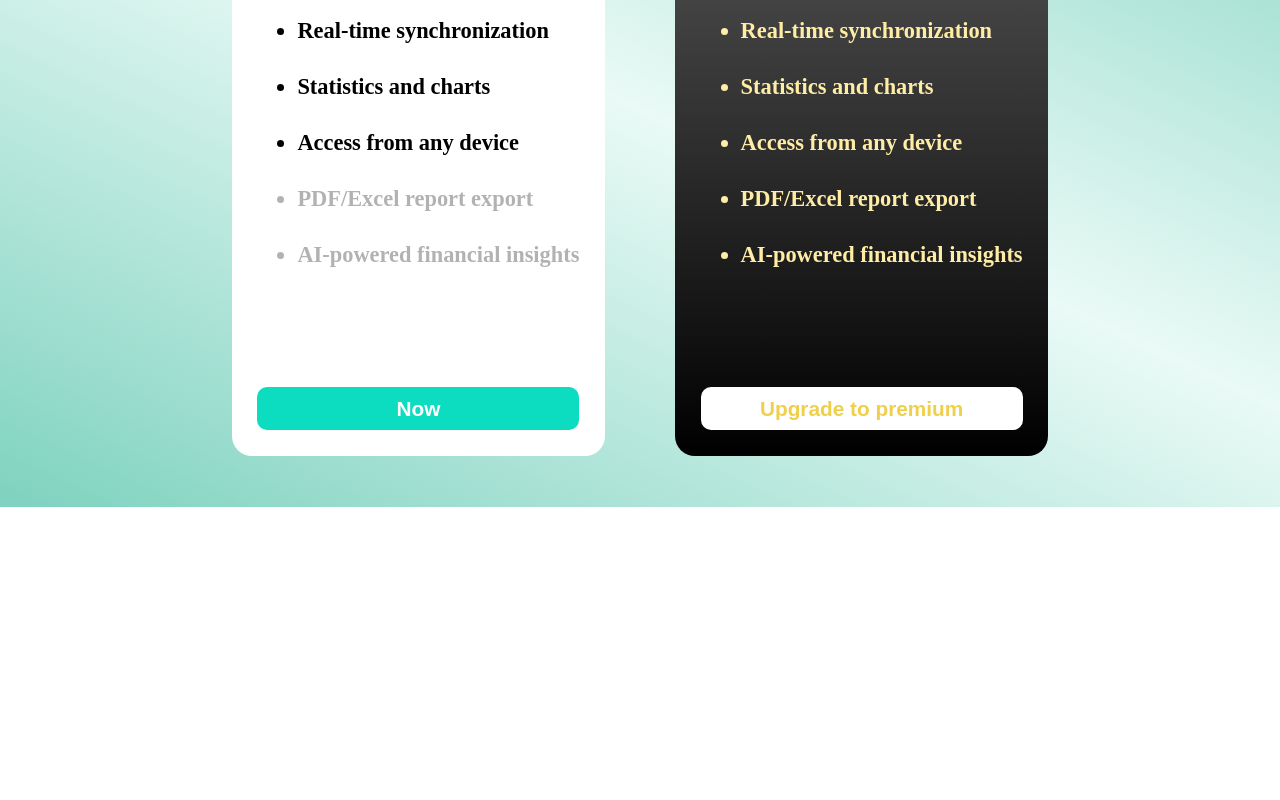
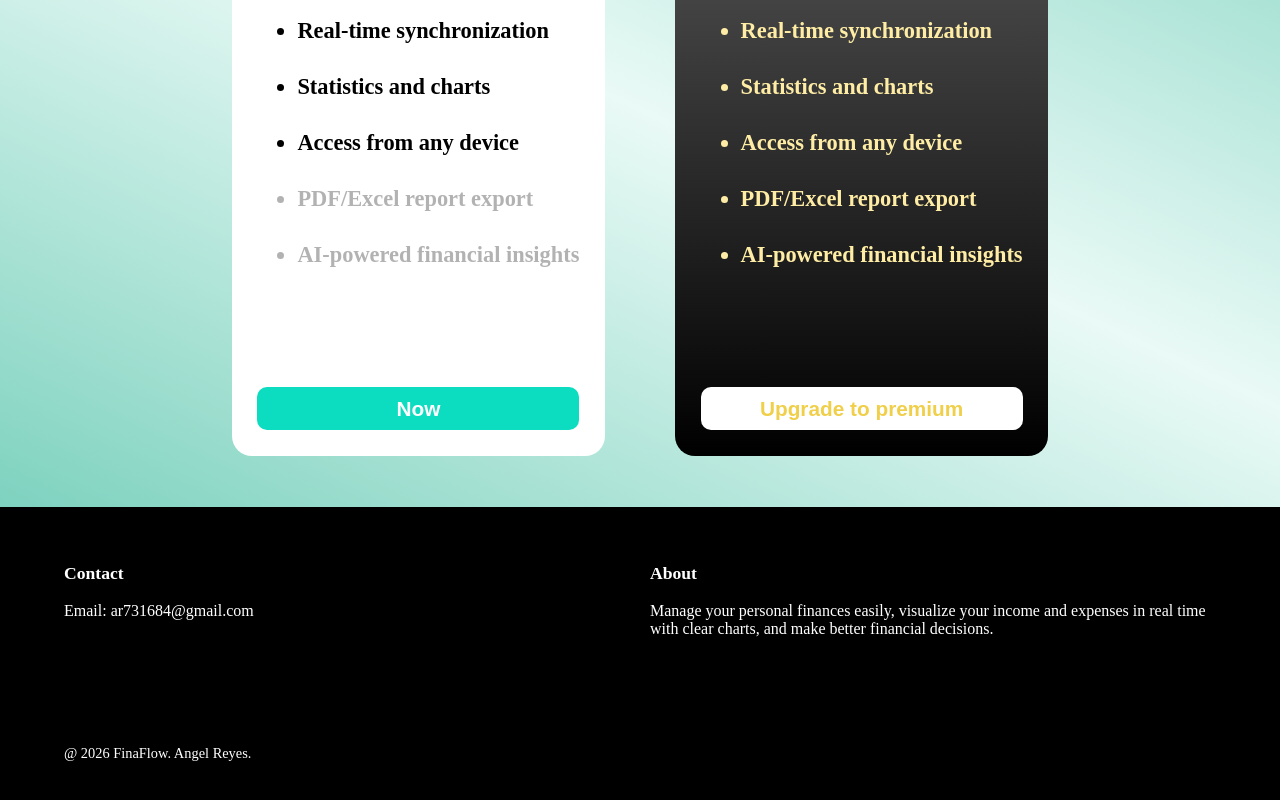
Before and after one commit to angel-reyes000/FinaFlow-Frontend, a Next.js app: page / in a window 1280 px wide. Shown: the part 2198-2998 px from the top of the page. Before the commit the page ends 2705 px from the top, so only its background shows below. Built offline with nearby package versions, Linux system fonts and the light colour scheme.

Commit message:
style and design section footer

```diff
--- /dev/null
+++ b/app/components/main_window/footer.jsx
@@ -0,0 +1,23 @@
+import styles from '../../styles/main_window/footer.module.scss';
+
+export default function Footer () {
+    return (
+        <>
+            <div className={styles.footer}>
+                <div className={styles.footer_information}>
+                    <div className={styles.footer_contact}>
+                        <h3>Contact</h3>
+                        <p>Email: <a href='mailto:ar731684@gmail.com'>ar731684@gmail.com</a></p>
+                    </div>
+                    <div className={styles.footer_reservate}>
+                        <p>@ 2026 FinaFlow. Angel Reyes.</p>
+                    </div>
+                </div>
+                <div className={styles.footer_about}>
+                    <h3>About</h3>
+                    <p>Manage your personal finances easily, visualize your income and expenses in real time with clear charts, and make better financial decisions.</p>
+                </div>
+            </div>
+        </>
+    )
+}
--- a/app/page.tsx
+++ b/app/page.tsx
@@ -3,6 +3,7 @@ import Main from './components/main_window/main';
 import Features from './components/main_window/features';
 import BodySection from './components/main_window/body_section'
 import Pay from './components/main_window/pay';
+import Footer from './components/main_window/footer';
 
 export default function Home () {
   return (
@@ -31,7 +32,9 @@ export default function Home () {
 
       </main>
 
-
+      <footer>
+        <Footer />
+      </footer>
     </>
   );
 }
--- /dev/null
+++ b/app/styles/main_window/footer.module.scss
@@ -0,0 +1,44 @@
+.footer {
+    display: grid;
+    grid-template-columns: 1fr 1fr;
+    gap: 20px;
+    padding: 3% 5%;
+    color: white;
+    background-color: black;
+}
+
+.footer_information {
+    display: grid;
+    grid-template-rows: 1fr 1fr;
+    row-gap: 50px;
+}
+
+.footer_contact {
+    h3 {
+        font-weight: 600;
+        font-size: 1.1rem;
+    }
+
+    a {
+        color: white;
+        text-decoration: none;
+    }
+
+    a:hover {
+        text-decoration: underline;
+    }
+}
+
+.footer_reservate {
+    display: flex;
+    align-items: end;
+    font-weight: 500;
+    font-size: 0.9rem;
+}
+
+.footer_about {
+    h3 {
+        font-weight: 600;
+        font-size: 1.1rem;
+    }
+}
```
